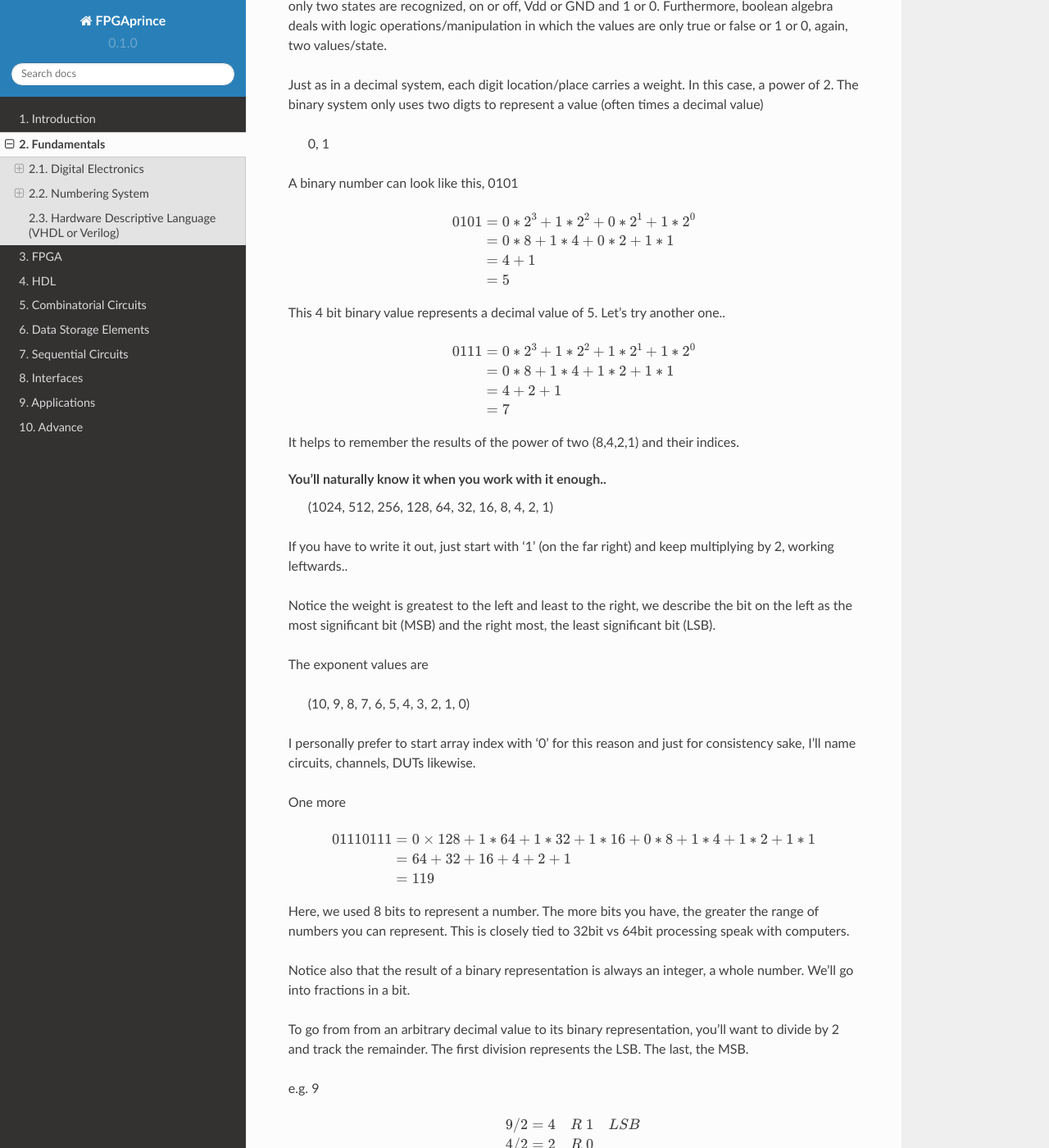
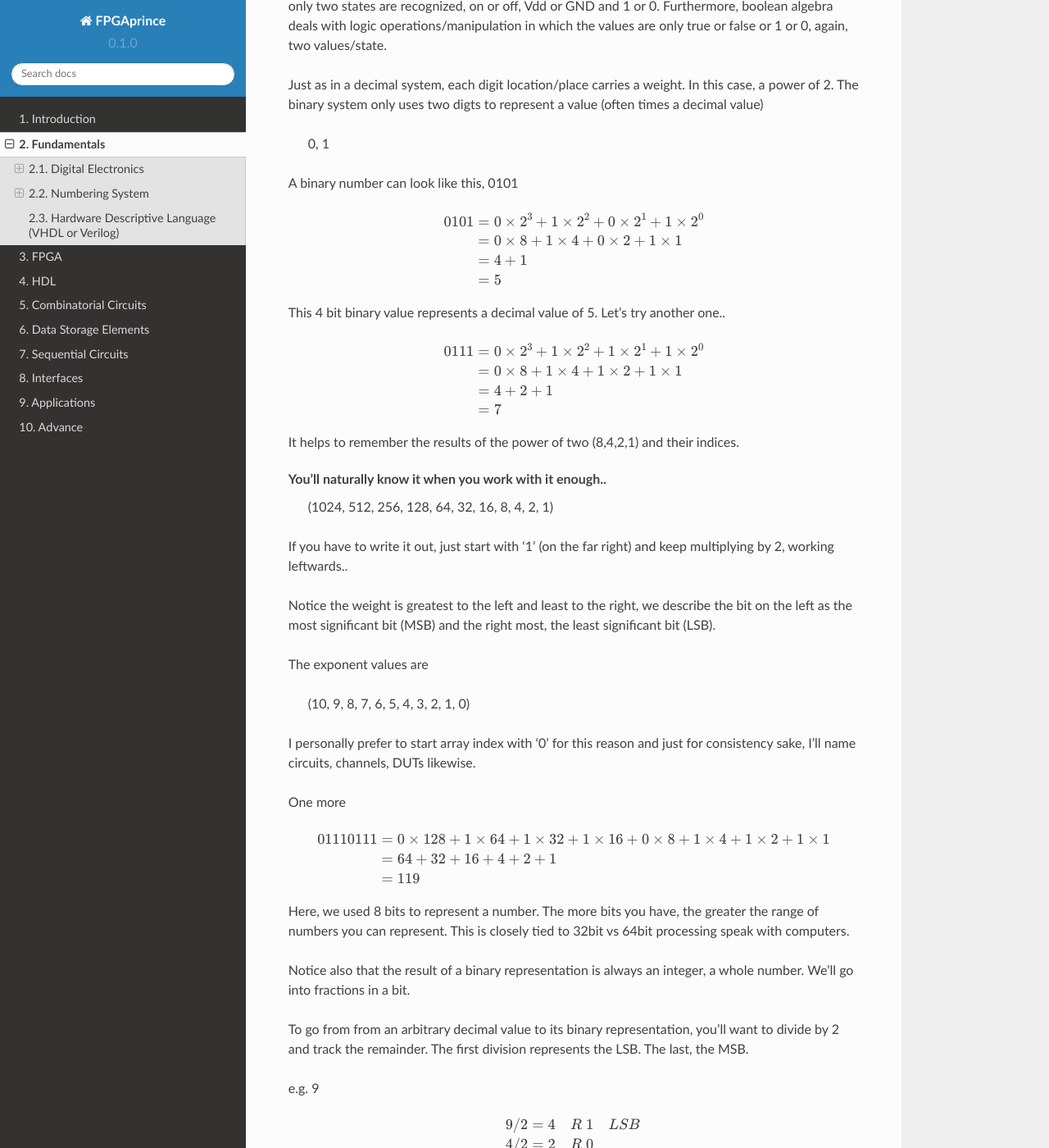
Before and after one commit to fpgaprince/rtd, a Sphinx documentation site: the page built from docs/source/fundamentals.rst, in a window 1280 px wide and 1400 px high, scrolled down 3140 px. Shown: the whole window at 82% size. Built offline with Sphinx 7.4.7 and the Read the Docs theme 2.0.0, drawn with Linux system fonts in a browser that asks for light colours; some of the changed text lies outside the part shown.

Commit message:
* to \times

```diff
--- a/docs/source/fundamentals.rst
+++ b/docs/source/fundamentals.rst
@@ -109,8 +109,8 @@ From right to left, we have the ones place, the tens place, the hundreds, and th
 
 .. math::
 
-    1024    &= 1*1000 + 0*100 + 2*10 + 4*1\\
-            &= 1*10^3 + 0*10^2 + 2*10^1 + 4*10^0
+    1024    &= 1 \times 1000 + 0 \times 100 + 2 \times 10 + 4 \times 1\\
+            &= 1 \times 10^3 + 0 \times 10^2 + 2 \times 10^1 + 4 \times 10^0
 
 A number can be fractional.
 1024.275
@@ -120,8 +120,8 @@ Notice the "th" here to represent fraction when we speak of it in comparison to
 
 .. math::
 
-    .275    & = 2*0.1 + 7*0.01 + 5*0.001\\
-            &= 2*10^-1 + 7*10^-2 + 5*10^-3
+    .275    & = 2 \times 0.1 + 7 \times 0.01 + 5 \times 0.001\\
+            &= 2 \times 10^-1 + 7 \times 10^-2 + 5 \times 10^-3
 
 The number of places to the right of the decimal, represents how precise we want to be and is called precision.
 
@@ -148,8 +148,8 @@ A binary number can look like this, 0101
 
 .. math::
 
-    0101    &= 0*2^3 + 1*2^2 + 0*2^1 + 1*2^0\\
-            &= 0*8 + 1*4 + 0*2 + 1*1\\
+    0101    &= 0 \times 2^3 + 1 \times 2^2 + 0 \times 2^1 + 1 \times 2^0\\
+            &= 0 \times 8 + 1 \times 4 + 0 \times 2 + 1 \times 1\\
             &= 4 + 1\\
             &= 5
 
@@ -157,8 +157,8 @@ This 4 bit binary value represents a decimal value of 5. Let's try another one..
 
 .. math::
 
-    0111    &= 0*2^3 + 1*2^2 + 1*2^1 + 1*2^0\\
-            &= 0*8 + 1*4 + 1*2 + 1*1\\
+    0111    &= 0 \times 2^3 + 1 \times 2^2 + 1 \times 2^1 + 1 \times 2^0\\
+            &= 0 \times 8 + 1 \times 4 + 1 \times 2 + 1 \times 1\\
             &= 4 + 2 + 1\\
             &= 7
 
@@ -184,7 +184,7 @@ One more
 
 .. math::
 
-    01110111    &= 0 \times 128 + 1*64 + 1*32 + 1*16 + 0*8 + 1*4 + 1*2 + 1*1\\
+    01110111    &= 0 \times 128 + 1 \times 64 + 1 \times 32 + 1 \times 16 + 0 \times 8 + 1 \times 4 + 1 \times 2 + 1 \times 1\\
                 &= 64 + 32 + 16 + 4 + 2 + 1\\
                 &= 119
 
```
